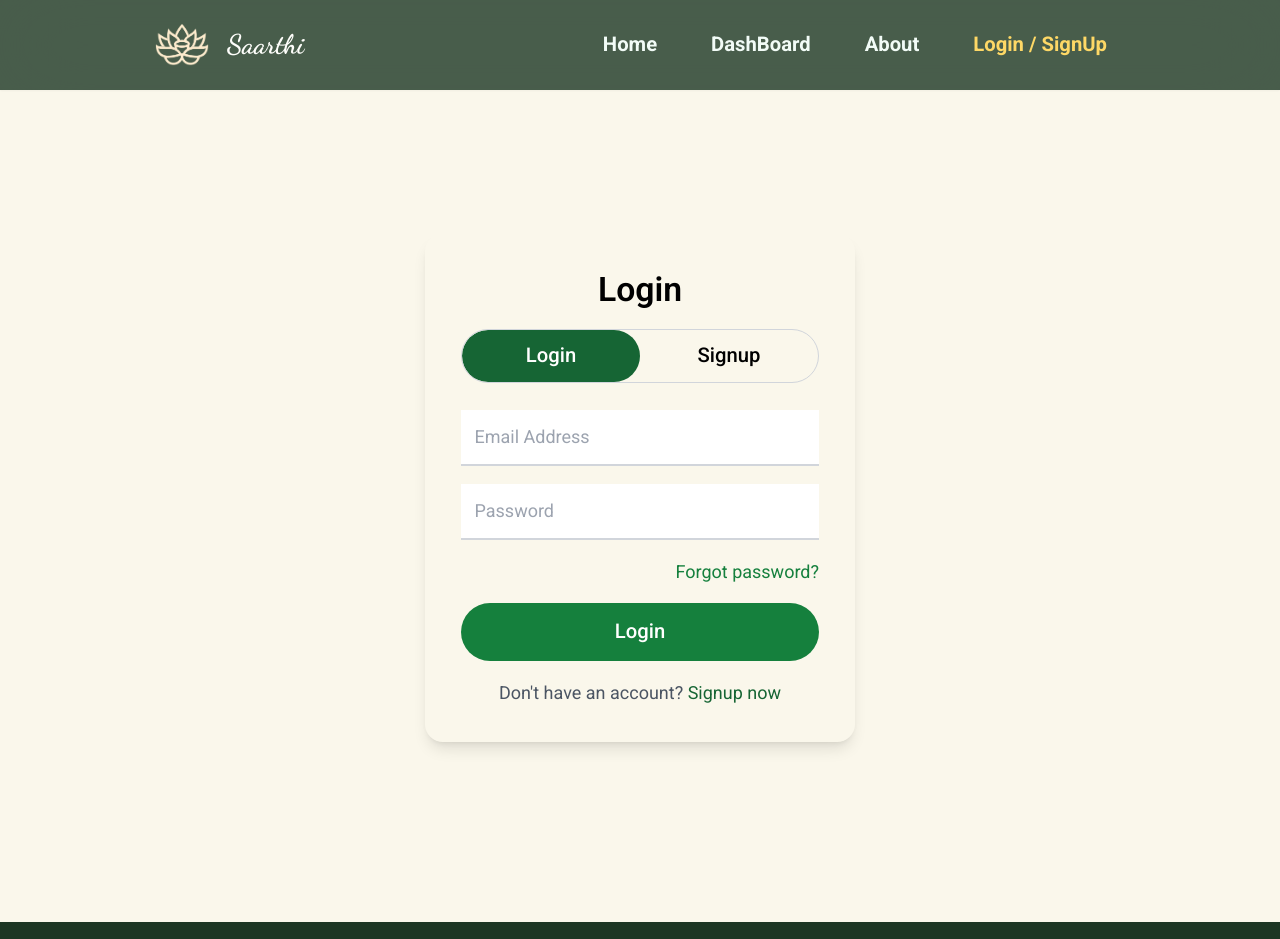
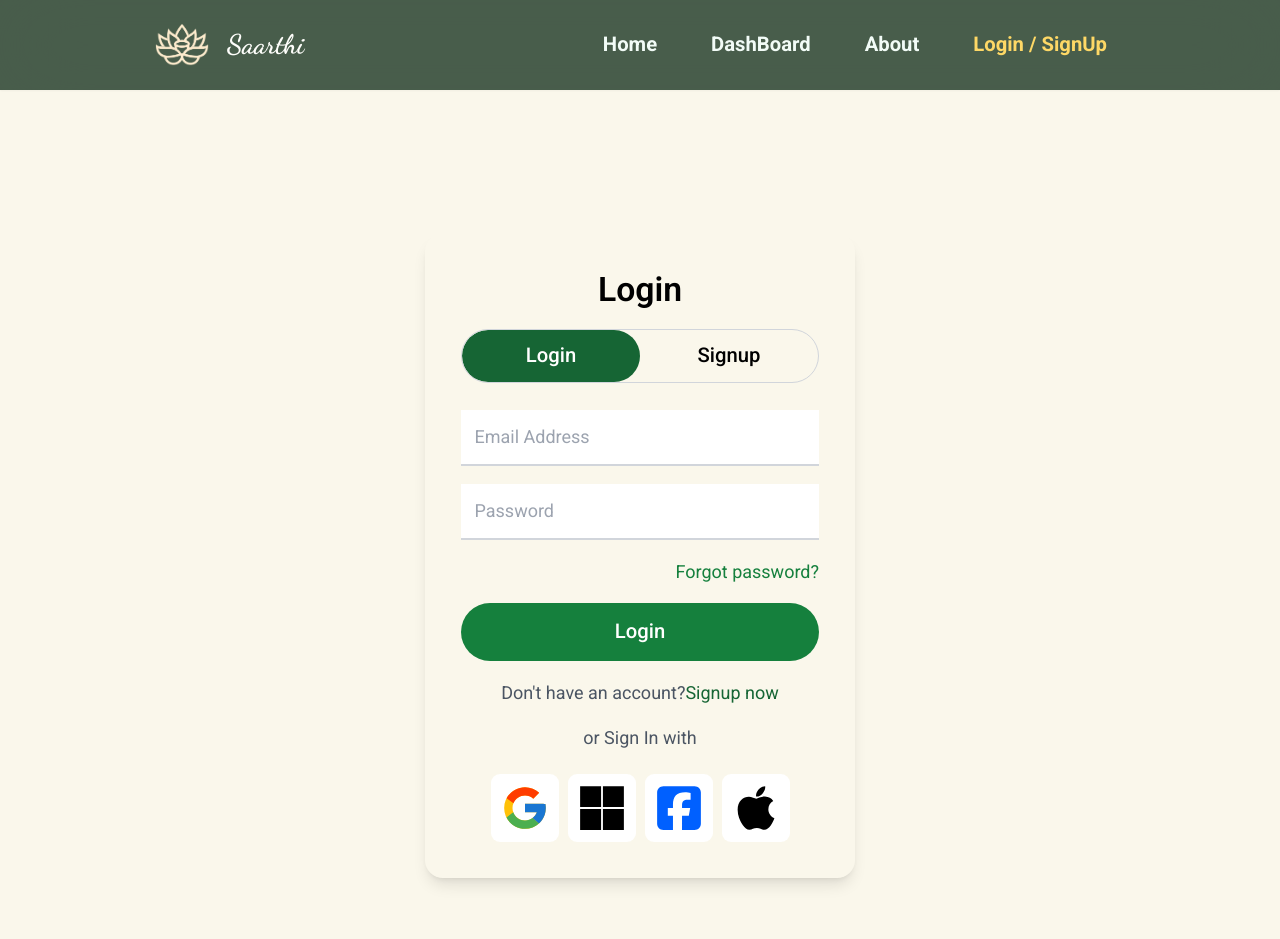
Before and after one commit to BhaveshGadling77/Simhastha_hackthon_project, a React (Vite) app in the folder frontend/: page /loginpage in a window 1280 px wide. Shown: the top 939 px of the page. Built offline with nearby package versions, Linux system fonts and the light colour scheme; a web font is replaced by a local one.

Commit message:
Trying to add Firebase Authentication.

```diff
--- a/frontend/src/components/LoginPage/LoginPage.jsx
+++ b/frontend/src/components/LoginPage/LoginPage.jsx
@@ -1,8 +1,49 @@
 import React from "react";
 import { useState } from "react";
+import { FcGoogle } from "react-icons/fc";
+import { FaMicrosoft } from "react-icons/fa6";
+import { FaSquareFacebook } from "react-icons/fa6";
+import { FaApple } from "react-icons/fa6";
+import { auth, Facebookprovider, Googleprovider } from "../../config/firebase";
+import {
+    createUserWithEmailAndPassword,
+    signInWithPopup,
+    signOut,
+} from "firebase/auth";
+
+// import {logOut, signInWithGoogle, SignIn} from './handleSignUp'
 function LoginPage() {
     const [isLoginMode, setIsLoginMode] = useState(true);
+    const style = {
+        color: "#0060ff",
+    };
+    const [Email, setEmail] = useState("");
+    const [Password, setPassword] = useState("");
 
+    async function signInWithGoogle() {
+        try {
+            await signInWithPopup(auth, Googleprovider);
+        } catch (e) {
+            console.error(e);
+        }
+        alert(
+            `Thank You for Logging in this website ${auth?.currentUser?.displayName}`
+        );
+    }
+    async function logOut() {
+        try {
+            await signOut(auth);
+        } catch (e) {
+            console.error(e);
+        }
+    }
+    async function SignIn() {
+        try {
+            await createUserWithEmailAndPassword(auth, Email, Password);
+        } catch (e) {
+            console.error(e);
+        }
+    }
     return (
         <div className="min-h-screen flex flex-col">
             <div className="align-middle text-center justify-center flex">
@@ -47,6 +88,7 @@ function LoginPage() {
                                 type="text"
                                 placeholder="Name"
                                 required
+                                // onChange={(e) => setEmail(e.target.value)}
                                 className="w-full p-3 border-b-2 border-gray-300 outline-none focus:border-cyan-500 placeholder-gray-400"
                             />
                         )}
@@ -56,6 +98,7 @@ function LoginPage() {
                             type="email"
                             placeholder="Email Address"
                             required
+                            onChange={(e) => setEmail(e.target.value)}
                             className="w-full p-3 border-b-2 border-gray-300 outline-none focus:border-cyan-500 placeholder-gray-400"
                         />
                         <input
@@ -96,7 +139,8 @@ function LoginPage() {
                         <p className="text-center text-gray-600">
                             {isLoginMode
                                 ? "Don't have an account?"
-                                : "Already have an account?"}{" "}
+                                : "Already have an account?"}
+
                             <a
                                 href="#"
                                 onClick={(e) => {
@@ -108,7 +152,30 @@ function LoginPage() {
                                 {isLoginMode ? "Signup now" : "Login"}
                             </a>
                         </p>
+                        <p className="text-gray-600">{"or Sign In with"}</p>
                     </form>
+                    <div className="flex mt-5 space-x-2 align-middle justify-center">
+                        <div className="bg-white rounded-lg">
+                            <button className="p-2">
+                                <FcGoogle size={"50px"} />
+                            </button>
+                        </div>
+                        <div className="bg-white rounded-lg">
+                            <button className="p-2">
+                                <FaMicrosoft size={"50px"} />
+                            </button>
+                        </div>
+                        <div className="bg-white rounded-lg">
+                            <button className="p-2">
+                                <FaSquareFacebook size={"50px"} style={style} />
+                            </button>
+                        </div>
+                        <div className="bg-white rounded-lg">
+                            <button className="p-2">
+                                <FaApple size={"50px"} />
+                            </button>
+                        </div>
+                    </div>
                 </div>
             </div>
         </div>
--- /dev/null
+++ b/frontend/src/components/LoginPage/handleSignUp.jsx
@@ -0,0 +1,39 @@
+import { useState } from "react";
+import {
+    auth,
+    Facebookprovider,
+    Googleprovider,
+} from "../../config/firebase";
+import {
+    createUserWithEmailAndPassword,
+    signInWithPopup,
+    signOut,
+} from "firebase/auth";
+
+const [Email, setEmail] = useState("");
+const [Password, setPassword] = useState("");
+
+export async function signInWithGoogle() {
+    try {
+        await signInWithPopup(auth, Googleprovider);
+    } catch (e) {
+        console.error(e);
+    }
+    alert(
+        `Thank You for Logging in this website ${auth?.currentUser?.displayName}`
+    );
+}
+export async function logOut() {
+    try {
+        await signOut(auth);
+    } catch (e) {
+        console.error(e);
+    }
+}
+export async function SignIn() {
+    try {
+        await createUserWithEmailAndPassword(auth, Email, Password);
+    } catch (e) {
+        console.error(e);
+    }
+}
--- a/frontend/src/config/firebase.jsx
+++ b/frontend/src/config/firebase.jsx
@@ -1,6 +1,9 @@
 // Import the functions you need from the SDKs you need
 import { initializeApp } from "firebase/app";
 import { getAnalytics } from "firebase/analytics";
+import {getAuth, GoogleAuthProvider} from 'firebase/auth'
+import { OAuthProvider } from "firebase/auth";
+import { FacebookAuthProvider } from "firebase/auth";
 // TODO: Add SDKs for Firebase products that you want to use
 // https://firebase.google.com/docs/web/setup#available-libraries
 
@@ -19,3 +22,7 @@ const firebaseConfig = {
 // Initialize Firebase
 const app = initializeApp(firebaseConfig);
 const analytics = getAnalytics(app);
+export const auth = getAuth(app)
+export const Microsoftprovider = new OAuthProvider('microsoft.com');
+export const Googleprovider = new GoogleAuthProvider()
+export const Facebookprovider = new FacebookAuthProvider();
```
